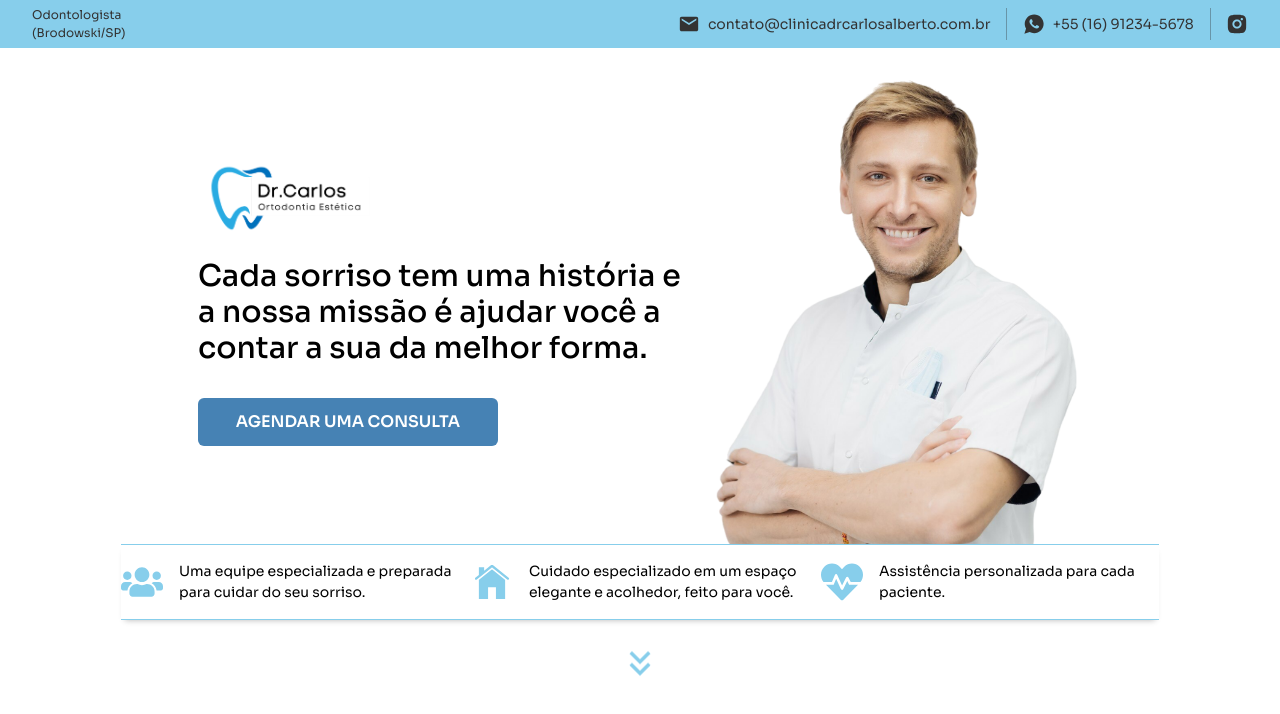
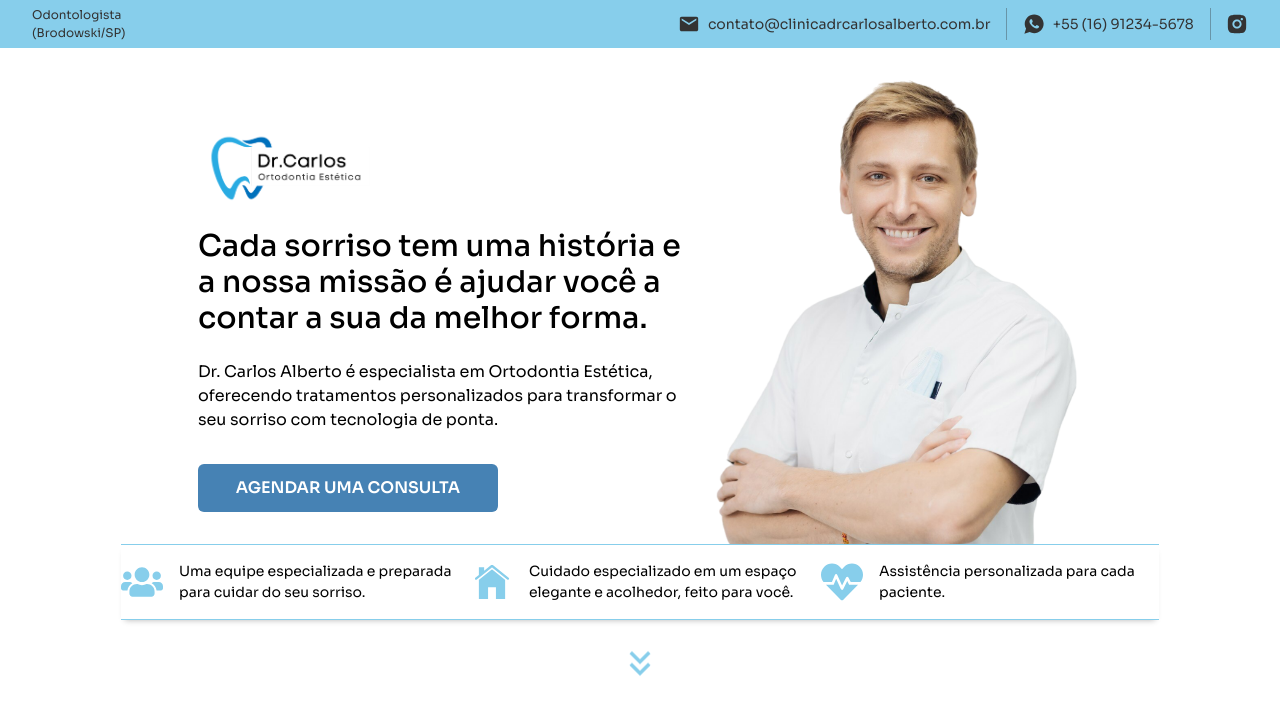
Before and after one commit to oliveiradniel/landingpage-ortodontia-carlos, a React (Vite) app: page / in a window 1280 px wide. Shown: the top 714 px of the page. Built offline with nearby package versions, Linux system fonts and the light colour scheme.

Commit message:
feat: improve HeroSection SEO and accessibility

```diff
--- a/src/sections/HeroSection.tsx
+++ b/src/sections/HeroSection.tsx
@@ -4,30 +4,41 @@ import { MdKeyboardDoubleArrowDown } from "react-icons/md";
 
 export default function HeroSection() {
   return (
-    <div className="flex justify-center">
-      <div className="flex flex-col items-center gap-6 sm:gap-0">
-        <div className="flex flex-col sm:flex-row items-center">
-          <div className="flex flex-col gap-6 items-center sm:items-start w-full">
+    <section
+      role="region"
+      aria-labelledby="hero-section"
+      className="flex flex-col items-center gap-6 sm:gap-0"
+    >
+      <div className="flex flex-col sm:flex-row items-center sm:items-end">
+        <div className="flex flex-col gap-6 items-center sm:items-start w-full sm:max-w-[400px] md:max-w-[500px]">
           <img
             src="/logo.png"
-              alt=""
-              aria-hidden="true"
+            alt="Logo da Clínica Odontológica Dr. Carlos Alberto"
             className="h-14 w-[140px] lg:h-18 lg:w-[180px]"
           />
 
-            <h1 className="text-center text-xl sm:text-2xl md:text-3xl font-medium sm:text-start sm:max-w-[400px] md:max-w-[500px]">
+          <h1
+            id="hero-section"
+            className="text-center text-xl sm:text-2xl md:text-3xl font-medium sm:text-start"
+          >
             Cada sorriso tem uma história e a nossa missão é ajudar você a
             contar a sua da melhor forma.
           </h1>
 
-            <button className="bg-linear-to-r bg-steel-blue py-3 rounded-md text-[#fff] font-semibold cursor-pointer hover:bg-steel-blue/90 transition duration-300 mt-2 ease-in-out hover:scale-[1.005] w-full sm:max-w-[300px]">
+          <p className="text-center sm:text-start hidden sm:inline-flex">
+            Dr. Carlos Alberto é especialista em Ortodontia Estética, oferecendo
+            tratamentos personalizados para transformar o seu sorriso com
+            tecnologia de ponta.
+          </p>
+
+          <button className="bg-linear-to-r bg-steel-blue py-3 rounded-md text-[#fff] font-semibold cursor-pointer hover:bg-steel-blue/90 transition duration-300 mt-2 ease-in-out hover:scale-[1.005] w-full sm:max-w-[300px] mb-8">
             AGENDAR UMA CONSULTA
           </button>
         </div>
 
         <img
-            src="/dr-carlos-sorrindo.png"
-            alt="Dr. Carlos"
+          src="/dentista-carlos-sorrindo.png"
+          alt="Dr. Carlos, especialista em ordotondia estética"
           className="h-100 w-auto sm:h-80 md:h-100 lg:h-120 mask-b-from-80% sm:mask-b-from-100%"
         />
       </div>
@@ -40,22 +51,22 @@ export default function HeroSection() {
 
       <div className="border border-x-0 py-4 flex border-sky-blue flex-col gap-6 md:gap-3 shadow-[0_4px_6px_-4px_rgba(0,0,0,0.3)] md:flex-row">
         <div className="flex gap-4 text-[14px] items-center">
-            <FaUsers size={42} color="#87ceeb" />
+          <FaUsers aria-hidden="true" size={42} color="#87ceeb" />
           <p className="flex-1 md:max-w-[280px]">
             Uma equipe especializada e preparada para cuidar do seu sorriso.
           </p>
         </div>
 
         <div className="flex gap-4 text-[14px] items-center">
-            <IoIosHome size={42} color="#87ceeb " />
+          <IoIosHome aria-hidden="true" size={42} color="#87ceeb " />
           <p className="flex-1 md:max-w-[280px]">
-              Cuidado especializado em um espaço elegante e acolhedor, feito
-              para você.
+            Cuidado especializado em um espaço elegante e acolhedor, feito para
+            você.
           </p>
         </div>
 
         <div className="flex gap-4 text-[14px] items-center">
-            <FaHeartbeat size={42} color="#87ceeb " />
+          <FaHeartbeat aria-hidden="true" size={42} color="#87ceeb " />
           <p className="flex-1 md:max-w-[280px]">
             Assistência personalizada para cada paciente.
           </p>
@@ -63,10 +74,10 @@ export default function HeroSection() {
       </div>
 
       <MdKeyboardDoubleArrowDown
+        aria-hidden="true"
         size={42}
         className="text-sky-blue animate-bounce sm:mt-6"
       />
-      </div>
-    </div>
+    </section>
   );
 }
```
Also changed, not shown: public/dentista-carlos-sorrindo.png (renamed from public/dr-carlos-sorrindo.png), public/retrato-dr-carlos.png (deleted). Lines whose indentation alone changed are shown as unchanged.
